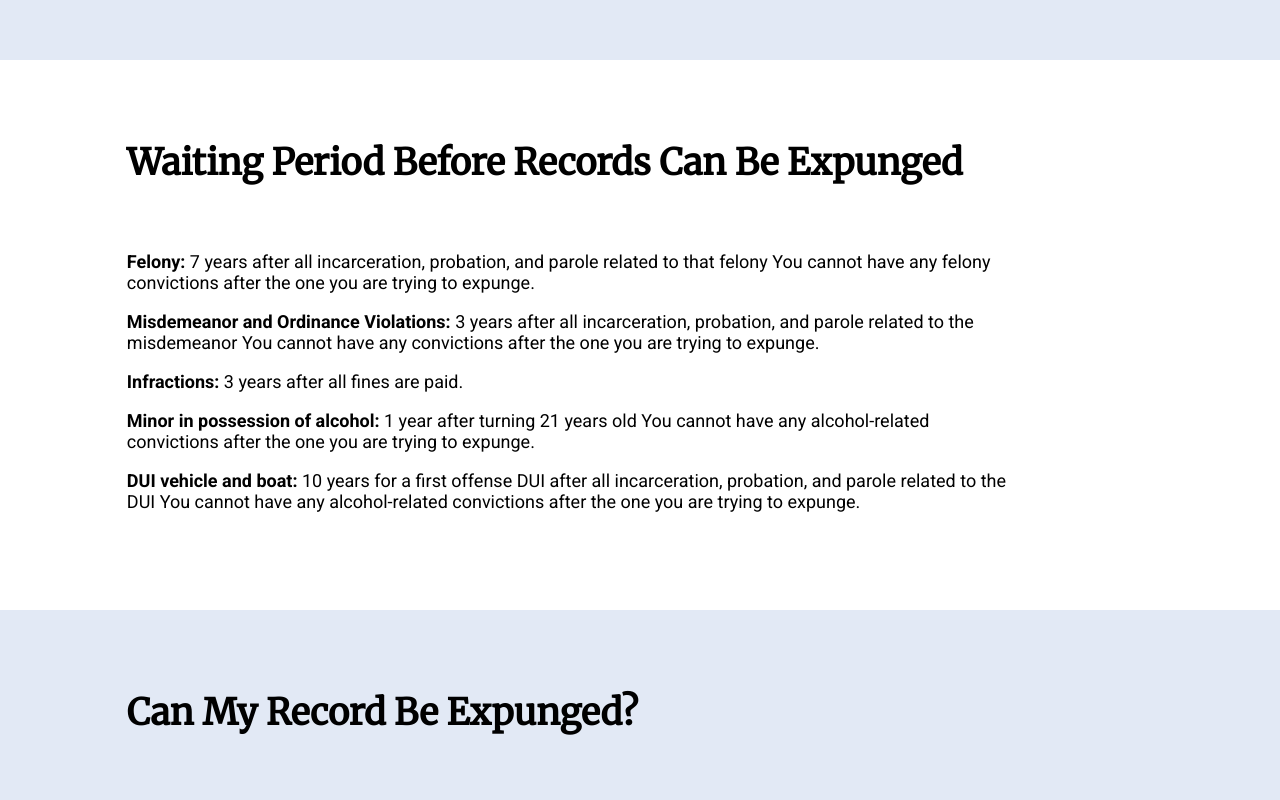
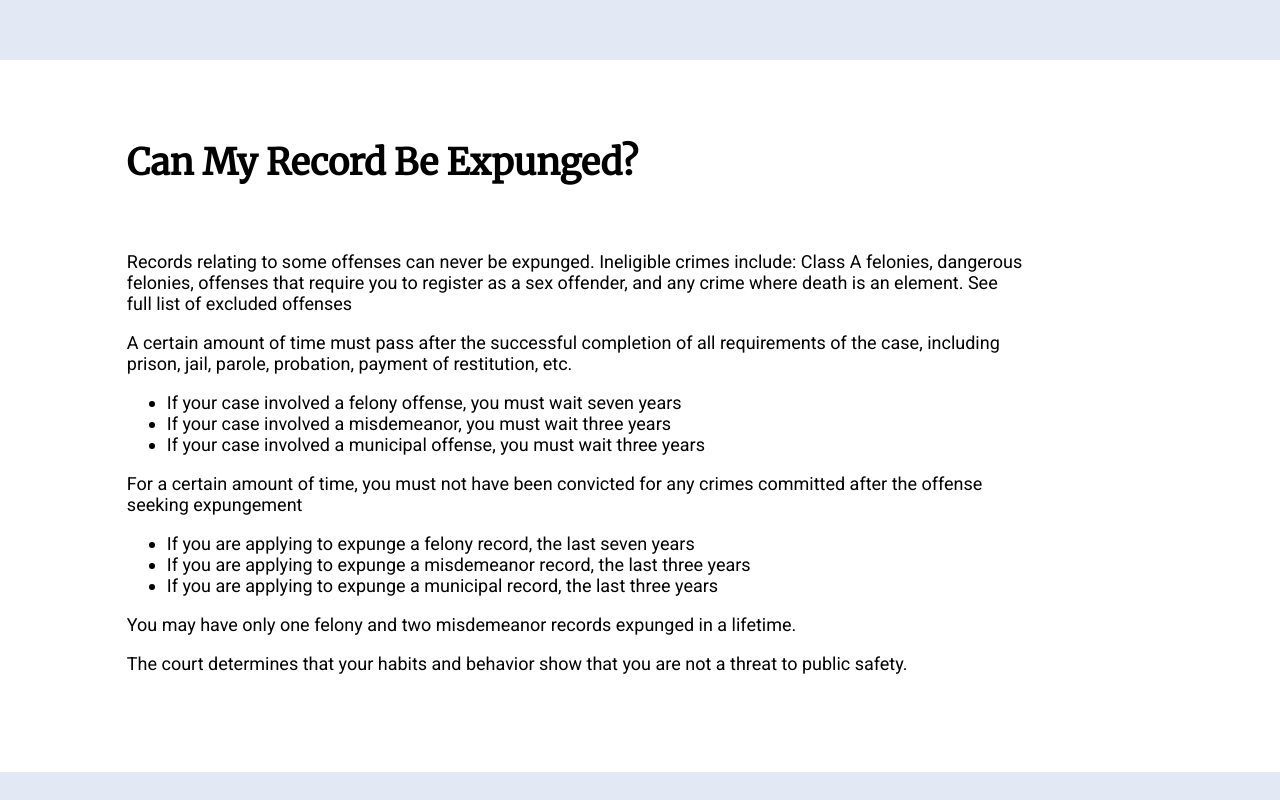
Before and after one commit to ShawonC/arch-city-cmr-app, a React (Create React App) app: page /info in a window 1280 px wide. Shown: the part 880-1680 px from the top of the page. Built offline with nearby package versions, Linux system fonts and the light colour scheme.

Commit message:
Update config.js

```diff
--- a/src/data/config.js
+++ b/src/data/config.js
@@ -18,25 +18,25 @@ export const steps = [
     <li>removes a few of the consequences caused by the criminal records, e.g. loss of right to carry a firearm</li></ul></p>
     `,
   },
-  {
-    navName: 'Limitations of Expungement',
-    headerText: 'Waiting Period Before Records Can Be Expunged',
-    bodyText:
-    `<p><b>Felony:</b> 7 years after all incarceration, probation, and parole related to that felony
-    You cannot have any felony convictions after the one you are trying to expunge.</p>
+  // {
+  //   navName: 'Limitations of Expungement',
+  //   headerText: 'Waiting Period Before Records Can Be Expunged',
+  //   bodyText:
+  //   `<p><b>Felony:</b> 7 years after all incarceration, probation, and parole related to that felony
+  //   You cannot have any felony convictions after the one you are trying to expunge.</p>
 
-    <p><b>Misdemeanor and Ordinance Violations:</b> 3 years after all incarceration, probation, and parole related to the misdemeanor
-    You cannot have any convictions after the one you are trying to expunge.</p>
+  //   <p><b>Misdemeanor and Ordinance Violations:</b> 3 years after all incarceration, probation, and parole related to the misdemeanor
+  //   You cannot have any convictions after the one you are trying to expunge.</p>
 
-    <p><b>Infractions:</b> 3 years after all fines are paid.</p>
+  //   <p><b>Infractions:</b> 3 years after all fines are paid.</p>
 
-    <p><b>Minor in possession of alcohol:</b> 1 year after turning 21 years old
-    You cannot have any alcohol-related  convictions after the one you are trying to expunge.</p>
+  //   <p><b>Minor in possession of alcohol:</b> 1 year after turning 21 years old
+  //   You cannot have any alcohol-related  convictions after the one you are trying to expunge.</p>
 
-    <p><b>DUI vehicle and boat:</b> 10 years for a first offense DUI after all incarceration, probation, and parole related to the DUI
-    You cannot have any alcohol-related  convictions after the one you are trying to expunge.</p>
-  `,
-  },
+  //   <p><b>DUI vehicle and boat:</b> 10 years for a first offense DUI after all incarceration, probation, and parole related to the DUI
+  //   You cannot have any alcohol-related  convictions after the one you are trying to expunge.</p>
+  // `,
+  // },
   {
     navName: 'Eligibility',
     headerText: 'Can My Record Be Expunged?',
```
